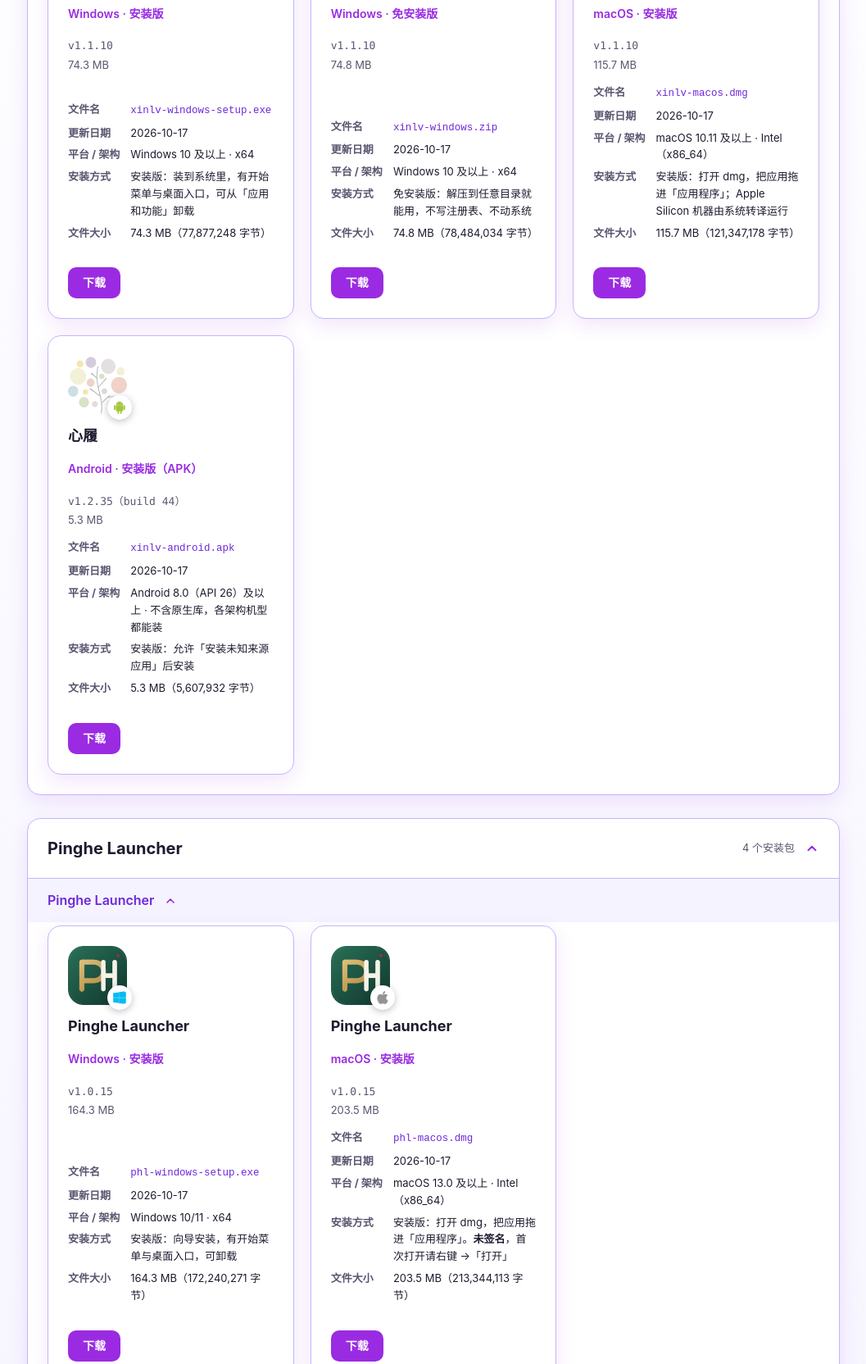
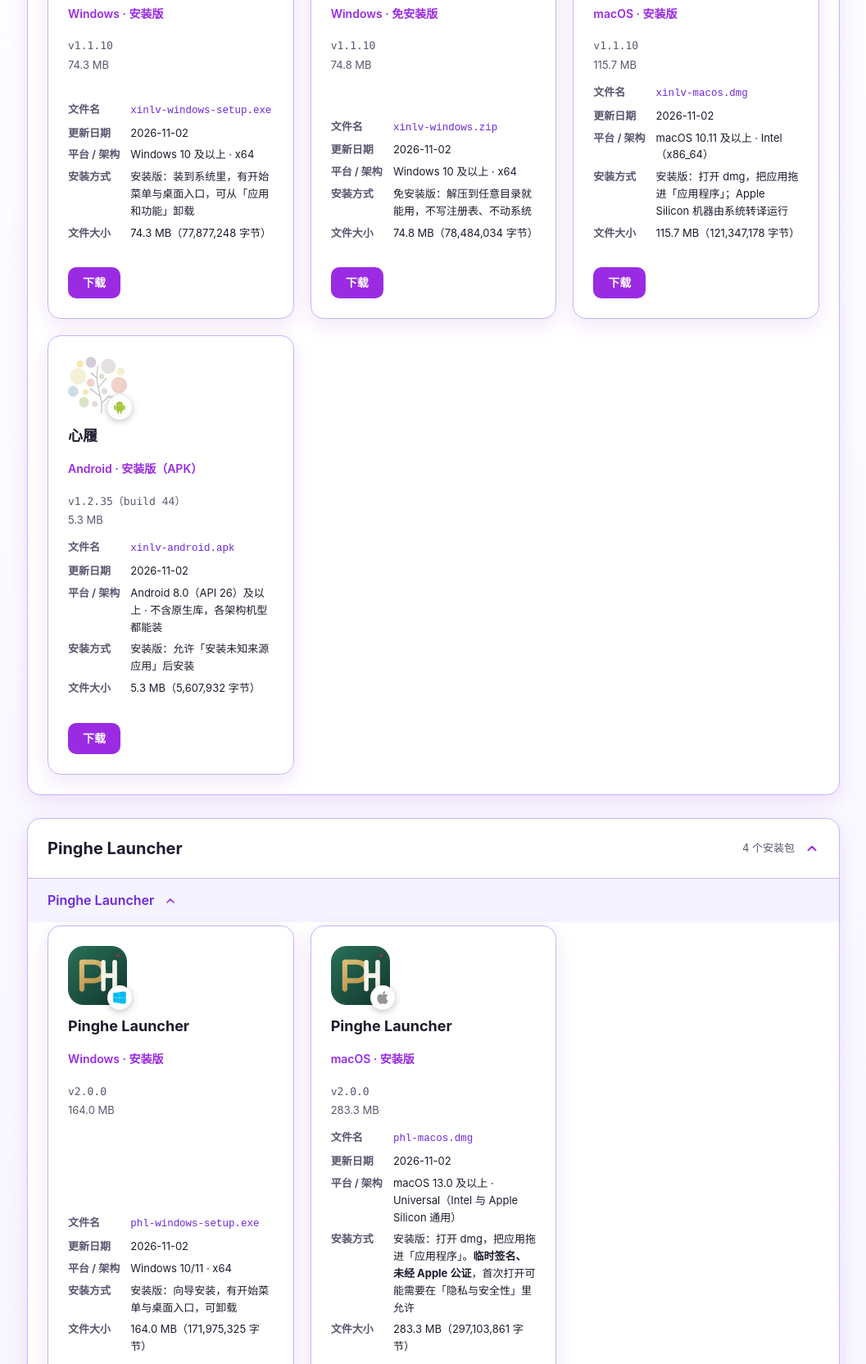
Before and after one commit to huaziqian40-bot/phix-website, a plain HTML site: page download.html in a window 1280 px wide. Shown: the part 700-2364 px from the top of the page at 82% size, without its empty margins (111-1168 px from the left). Drawn offline with Linux system fonts and the light colour scheme; no server answers.

Commit message:
下载页同步到 PH Launcher v2.0.0（官方产物）
上游 XKRyan/PH-Launcher 已发布 v2.0.0（2026-10-18，22 个提交）：
课程作业体验升级、新应用图标、移除课表页、一批安全与稳定性修复。

本次把**官方发布的产物**同步到官网，而不是用本地重编的包：
  · Windows  PH-Launcher-2.0.0-Setup.exe            164.0 MB（171,975,325 字节）
  · macOS    PH-Launcher-2.0.0-macOS-universal.dmg   283.3 MB（297,103,861 字节）
             Universal（Intel + Apple Silicon 通用），需要 macOS 13 或更新

产物通过 GitHub 资产 API 下载（本机直连 GitHub 资产 CDN 只有 ~0.01 MB/s，
走镜像后 3~9 MB/s），并**逐个用官方 SHA256SUMS 校验**后才落到站点上 ——
所以官网这一份与上游 release 里的那三个文件逐字节相同。

页面改动：
  · PHL 两张卡片版本 v1.0.15 → v2.0.0，大小/字节数/日期同步
  · macOS 卡片架构说明改成 Universal（Intel 与 Apple Silicon 通用），
    签名说明改成「临时签名、未经 Apple 公证」
  · checksums.txt 与 test_copy_c.py 夹具同步（架构关键词 x86_64 → Universal）

其余 6 个安装包这轮没变（版本、字节数、哈希都与之前相同）。

```diff
--- a/download.html
+++ b/download.html
@@ -78,7 +78,7 @@
           </div>
           <dl class="dl-card__specs">
             <div><dt>文件名</dt><dd><code>xinlv-windows-setup.exe</code></dd></div>
-            <div><dt>更新日期</dt><dd>2026-10-17</dd></div>
+            <div><dt>更新日期</dt><dd>2026-11-02</dd></div>
             <div><dt>平台 / 架构</dt><dd>Windows 10 及以上 · x64</dd></div>
             <div><dt>安装方式</dt><dd>安装版：装到系统里，有开始菜单与桌面入口，可从「应用和功能」卸载</dd></div>
             <div><dt>文件大小</dt><dd>74.3 MB（77,877,248 字节）</dd></div>
@@ -98,7 +98,7 @@
           </div>
           <dl class="dl-card__specs">
             <div><dt>文件名</dt><dd><code>xinlv-windows.zip</code></dd></div>
-            <div><dt>更新日期</dt><dd>2026-10-17</dd></div>
+            <div><dt>更新日期</dt><dd>2026-11-02</dd></div>
             <div><dt>平台 / 架构</dt><dd>Windows 10 及以上 · x64</dd></div>
             <div><dt>安装方式</dt><dd>免安装版：解压到任意目录就能用，不写注册表、不动系统</dd></div>
             <div><dt>文件大小</dt><dd>74.8 MB（78,484,034 字节）</dd></div>
@@ -118,7 +118,7 @@
           </div>
           <dl class="dl-card__specs">
             <div><dt>文件名</dt><dd><code>xinlv-macos.dmg</code></dd></div>
-            <div><dt>更新日期</dt><dd>2026-10-17</dd></div>
+            <div><dt>更新日期</dt><dd>2026-11-02</dd></div>
             <div><dt>平台 / 架构</dt><dd>macOS 10.11 及以上 · Intel（x86_64）</dd></div>
             <div><dt>安装方式</dt><dd>安装版：打开 dmg，把应用拖进「应用程序」；Apple Silicon 机器由系统转译运行</dd></div>
             <div><dt>文件大小</dt><dd>115.7 MB（121,347,178 字节）</dd></div>
@@ -138,7 +138,7 @@
           </div>
           <dl class="dl-card__specs">
             <div><dt>文件名</dt><dd><code>xinlv-android.apk</code></dd></div>
-            <div><dt>更新日期</dt><dd>2026-10-17</dd></div>
+            <div><dt>更新日期</dt><dd>2026-11-02</dd></div>
             <div><dt>平台 / 架构</dt><dd>Android 8.0（API 26）及以上 · 不含原生库，各架构机型都能装</dd></div>
             <div><dt>安装方式</dt><dd>安装版：允许「安装未知来源应用」后安装</dd></div>
             <div><dt>文件大小</dt><dd>5.3 MB（5,607,932 字节）</dd></div>
@@ -169,15 +169,15 @@
             <h3 class="dl-card__name">Pinghe Launcher</h3>
             <p class="dl-card__platform">Windows · 安装版</p>
             <div class="dl-card__meta">
-              <span class="dl-card__version">v1.0.15</span>
-              <span class="dl-card__size">164.3 MB</span>
+              <span class="dl-card__version">v2.0.0</span>
+              <span class="dl-card__size">164.0 MB</span>
             </div>
             <dl class="dl-card__specs">
               <div><dt>文件名</dt><dd><code>phl-windows-setup.exe</code></dd></div>
-              <div><dt>更新日期</dt><dd>2026-10-17</dd></div>
+              <div><dt>更新日期</dt><dd>2026-11-02</dd></div>
               <div><dt>平台 / 架构</dt><dd>Windows 10/11 · x64</dd></div>
               <div><dt>安装方式</dt><dd>安装版：向导安装，有开始菜单与桌面入口，可卸载</dd></div>
-              <div><dt>文件大小</dt><dd>164.3 MB（172,240,271 字节）</dd></div>
+              <div><dt>文件大小</dt><dd>164.0 MB（171,975,325 字节）</dd></div>
             </dl>
             <a class="btn btn--sm btn--primary dl-card__btn" href="/media/downloads/phl-windows-setup.exe" download>下载</a>
           </article>
@@ -189,15 +189,15 @@
             <h3 class="dl-card__name">Pinghe Launcher</h3>
             <p class="dl-card__platform">macOS · 安装版</p>
             <div class="dl-card__meta">
-              <span class="dl-card__version">v1.0.15</span>
-              <span class="dl-card__size">203.5 MB</span>
+              <span class="dl-card__version">v2.0.0</span>
+              <span class="dl-card__size">283.3 MB</span>
             </div>
             <dl class="dl-card__specs">
               <div><dt>文件名</dt><dd><code>phl-macos.dmg</code></dd></div>
-              <div><dt>更新日期</dt><dd>2026-10-17</dd></div>
-              <div><dt>平台 / 架构</dt><dd>macOS 13.0 及以上 · Intel（x86_64）</dd></div>
-              <div><dt>安装方式</dt><dd>安装版：打开 dmg，把应用拖进「应用程序」。<strong>未签名</strong>，首次打开请右键 →「打开」</dd></div>
-              <div><dt>文件大小</dt><dd>203.5 MB（213,344,113 字节）</dd></div>
+              <div><dt>更新日期</dt><dd>2026-11-02</dd></div>
+              <div><dt>平台 / 架构</dt><dd>macOS 13.0 及以上 · Universal（Intel 与 Apple Silicon 通用）</dd></div>
+              <div><dt>安装方式</dt><dd>安装版：打开 dmg，把应用拖进「应用程序」。<strong>临时签名、未经 Apple 公证</strong>，首次打开可能需要在「隐私与安全性」里允许</dd></div>
+              <div><dt>文件大小</dt><dd>283.3 MB（297,103,861 字节）</dd></div>
             </dl>
             <a class="btn btn--sm btn--primary dl-card__btn" href="/media/downloads/phl-macos.dmg" download>下载</a>
           </article>
@@ -222,7 +222,7 @@
             </div>
             <dl class="dl-card__specs">
               <div><dt>文件名</dt><dd><code>phllite-windows-setup.msi</code></dd></div>
-              <div><dt>更新日期</dt><dd>2026-10-17</dd></div>
+              <div><dt>更新日期</dt><dd>2026-11-02</dd></div>
               <div><dt>平台 / 架构</dt><dd>Windows（x64；按用户安装，无需管理员权限）</dd></div>
               <div><dt>安装方式</dt><dd>安装版：双击 MSI 按向导安装，写入「应用和功能」，可正常卸载与覆盖升级</dd></div>
               <div><dt>文件大小</dt><dd>52.3 MB（54,833,152 字节）</dd></div>
@@ -242,7 +242,7 @@
             </div>
             <dl class="dl-card__specs">
               <div><dt>文件名</dt><dd><code>phllite-macos.dmg</code></dd></div>
-              <div><dt>更新日期</dt><dd>2026-10-17</dd></div>
+              <div><dt>更新日期</dt><dd>2026-11-02</dd></div>
               <div><dt>平台 / 架构</dt><dd>macOS 11.0 及以上 · Intel（x86_64）</dd></div>
               <div><dt>安装方式</dt><dd>安装版：打开 dmg，把应用拖进「应用程序」；Apple Silicon 机器由系统转译运行</dd></div>
               <div><dt>文件大小</dt><dd>36.3 MB（38,037,193 字节）</dd></div>
@@ -339,15 +339,15 @@
         <tbody>
           <tr>
             <td><code>phl-macos.dmg</code></td>
-            <td>203.5 MB</td>
-            <td><code class="dl-hash">d164957ab181f1dd8af50e05821516bfec8d28bb04e9e0db1d7d04c1726a3acf</code></td>
-            <td><button type="button" class="dl-copy" data-hash="d164957ab181f1dd8af50e05821516bfec8d28bb04e9e0db1d7d04c1726a3acf">复制</button></td>
+            <td>283.3 MB</td>
+            <td><code class="dl-hash">0a0c6e546f26643b6e521957638c7ca0adb6db0bbb8ea530a5d3a0e035cb5aa1</code></td>
+            <td><button type="button" class="dl-copy" data-hash="0a0c6e546f26643b6e521957638c7ca0adb6db0bbb8ea530a5d3a0e035cb5aa1">复制</button></td>
           </tr>
           <tr>
             <td><code>phl-windows-setup.exe</code></td>
-            <td>164.3 MB</td>
-            <td><code class="dl-hash">b82be236447de505a86c7fdc7fb2a47fda679a800e3db84de6a1ba844293f0ac</code></td>
-            <td><button type="button" class="dl-copy" data-hash="b82be236447de505a86c7fdc7fb2a47fda679a800e3db84de6a1ba844293f0ac">复制</button></td>
+            <td>164.0 MB</td>
+            <td><code class="dl-hash">36d131a3d43c7a1c7d31383ef39a8e36989c1ebe1d96d383e1468db218419d28</code></td>
+            <td><button type="button" class="dl-copy" data-hash="36d131a3d43c7a1c7d31383ef39a8e36989c1ebe1d96d383e1468db218419d28">复制</button></td>
           </tr>
           <tr>
             <td><code>phllite-macos.dmg</code></td>
```
Also changed, not shown: checksums.txt, 1 other file.
